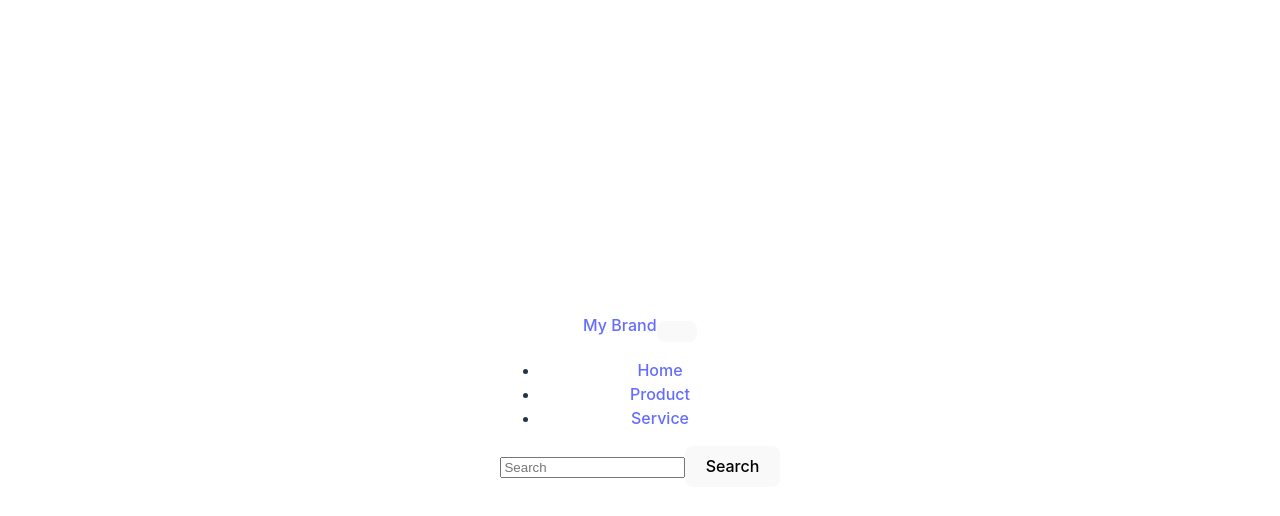
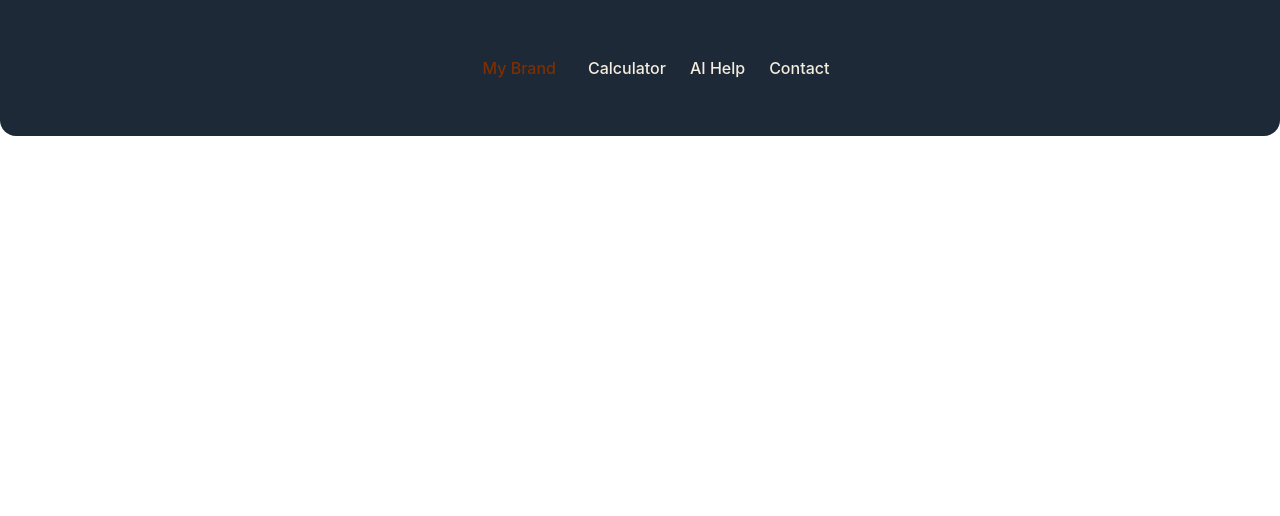
Before and after one commit to harveyji1/HarveysBudgetTool, a React (Vite) app: page / in a window 1280 px wide. Shown: the top 516 px of the page. Built offline with nearby package versions, Linux system fonts and the light colour scheme.

Commit message:
further navbar work

```diff
--- a/src/App.tsx
+++ b/src/App.tsx
@@ -5,7 +5,7 @@ import './App.css'
 
 function App() {
   // const [count, setCount] = useState(0)
-  const items = ["Home","Product", "Service"];
+  const items = ["Calculator","AI Help", "Contact"];
   return (
     <div>
       <NavBar
--- a/src/components/NavBar/NavBar.css
+++ b/src/components/NavBar/NavBar.css
@@ -1,19 +1,45 @@
-.navbar-nav .nav-item .nav-link:hover {
-    color: black; /* Change to your desired text color on hover */
-    background-color: #f0f0f0; /* Change to your desired background color on hover */
-    /* Add any other styling you want for the hover effect */
-}
-
-/* .navbarContainer{
+.navbar{
     position: fixed;
     width: 100%;
     top: 0;
     left: 0;
     z-index: 9999;
     transition: .32s ease-in-out;
-    background-color: var(--primary-color);
+    background-color: var(--dark-color);
+    color: var(--secondary-color) !important;
     border-bottom-right-radius: 1rem;
     border-bottom-left-radius: 1rem;
+}
+
+.navbar-elements-container{
+    display: flex;
+    flex-direction: row;
+    align-items: center;
+    justify-content: center;
+    padding: 1.5rem;
+}
+
+.nav-item {
+    list-style: none !important;
+}
+
+.nav-link{
+    color: var(--bright-color) !important;
+}
+
+.navbar-brand{
+    margin: 2rem;
+    color: var(--secondary-color) !important;
+
+}
+
+.navbar-nav{
+    display: flex;
+    flex-direction: row;
+    gap: 1.5rem;
+}
+
+/* .navbarContainer{
 
 }
 
--- a/src/components/NavBar/NavBar.tsx
+++ b/src/components/NavBar/NavBar.tsx
@@ -12,11 +12,11 @@ interface NavBarProps {
 
     return (
       <nav className="navbar navbar-expand-md navbar-light bg-white shadow">
-        <div className="container-fluid">
+        <div className="navbar-elements-container">
           <a className="navbar-brand" href="#">
             <span className="fw-bolder fs-4">{brandName}</span>
           </a>
-          <button
+          {/* <button
             className="navbar-toggler"
             type="button"
             data-bs-toggle="collapse"
@@ -26,12 +26,12 @@ interface NavBarProps {
             aria-label="Toggle navigation"
           >
             <span className="navbar-toggler-icon" />
-          </button>
+          </button> */}
           <div
             className="collapse
            navbar-collapse"
           id="navbarSupportedContent">
-            <ul className="navbar-nav me-auto mb-2 mb-md-1">
+            <div className="navbar-nav">
               {navItems.map((items, index) => (
                 <li
                   key={items}
@@ -50,8 +50,8 @@ interface NavBarProps {
                   </a>
                 </li>
               ))}
-            </ul>
-            <form className="d-flex me-3">
+            </div>
+            {/* <form className="d-flex me-3">
               <input
                 className="form-control me-2"
                 type="search"
@@ -61,7 +61,7 @@ interface NavBarProps {
               <button className="btn btn-outline-success" type="submit">
                 Search
               </button>
-            </form>
+            </form> */}
           </div>
         </div>
       </nav>
```
